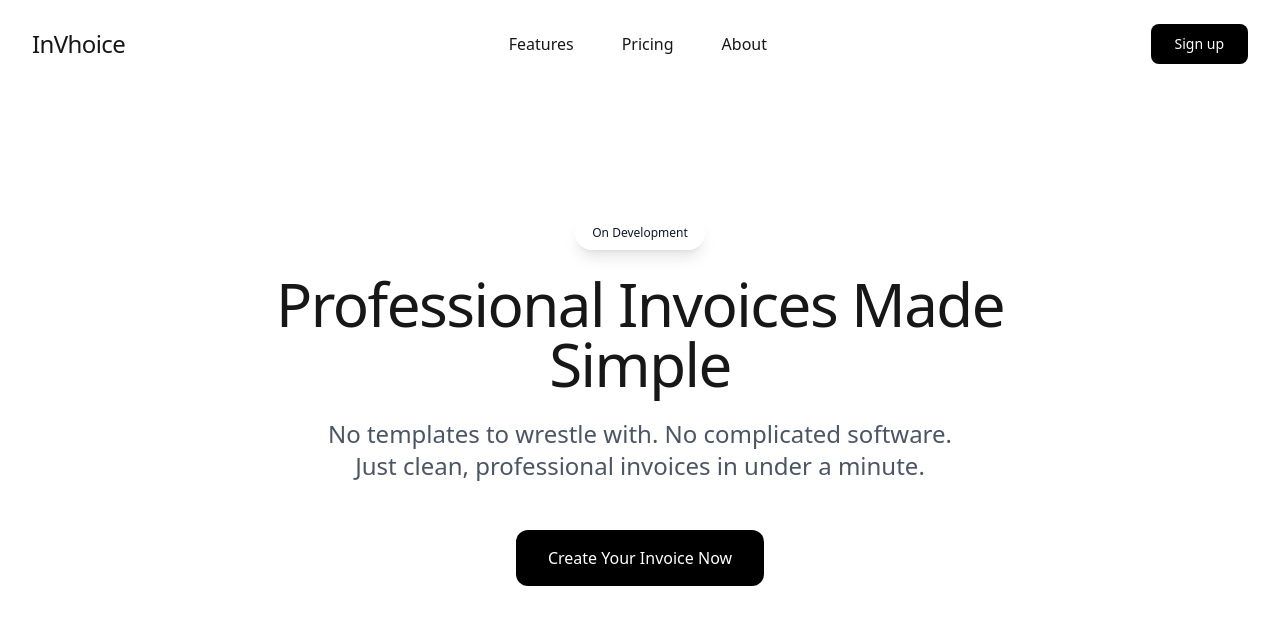
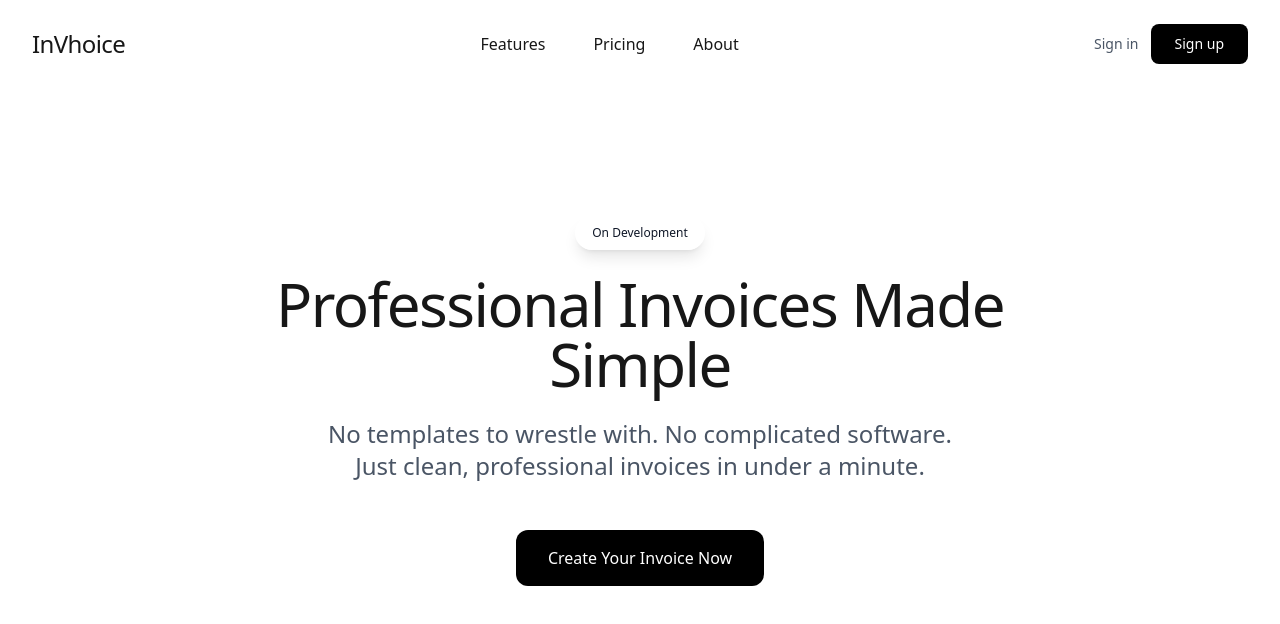
Before and after one commit to Vhyron/invhoice, a Next.js app: page / in a window 1280 px wide. Shown: the top 624 px of the page. Built offline with nearby package versions, Linux system fonts and the light colour scheme.

Commit message:
feat: add sign in link to landing page header nav

```diff
--- a/src/app/page.tsx
+++ b/src/app/page.tsx
@@ -21,12 +21,20 @@ export default function Home() {
           </Link>
         </nav>
 
-        <Link
-          href="/signup"
-          className="bg-black text-white px-6 py-2.5 rounded-lg text-sm hover:bg-gray-800 transition-colors"
-        >
-          Sign up
-        </Link>
+        <div className="flex items-center gap-3">
+          <Link
+            href="/auth/login"
+            className="text-sm text-gray-600 hover:text-black transition-colors"
+          >
+            Sign in
+          </Link>
+          <Link
+            href="/auth/signup"
+            className="bg-black text-white px-6 py-2.5 rounded-lg text-sm hover:bg-gray-800 transition-colors"
+          >
+            Sign up
+          </Link>
+        </div>
       </header>
 
       {/* Hero Section */}
```
